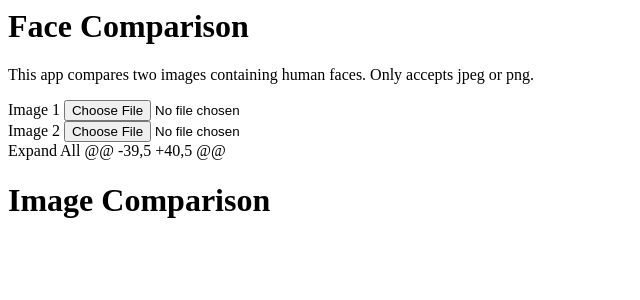
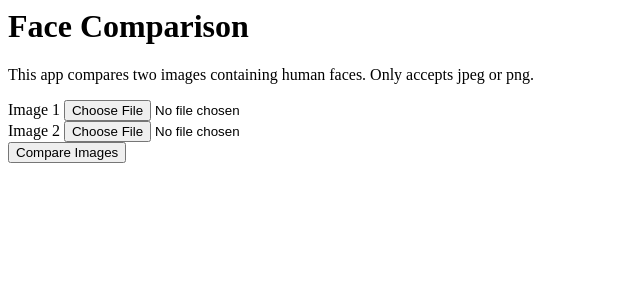
Before and after one commit to ShayanFF/Face-Comparison, a Flask app: page / in a window 1280 px wide. Shown: the top 300 px of the page, without its empty margins (0-640 px from the left). Run offline with Flask 2, Linux system fonts and the light colour scheme.

Commit message:
Fix index.html

```diff
--- a/templates/index.html
+++ b/templates/index.html
@@ -19,8 +19,11 @@
                     </div>
                 </div>
             </div>
-Expand All
-	@@ -39,5 +40,5 @@ <h1 class="text-center">Image Comparison</h1>
+            <div class="row">
+                <div class="col-md-6 offset-md-3">
+                    <button type="submit" class="btn btn-primary btn-block">Compare Images</button>
+                </div>
+            </div>
         </form>
     </div>
 </body>
```
